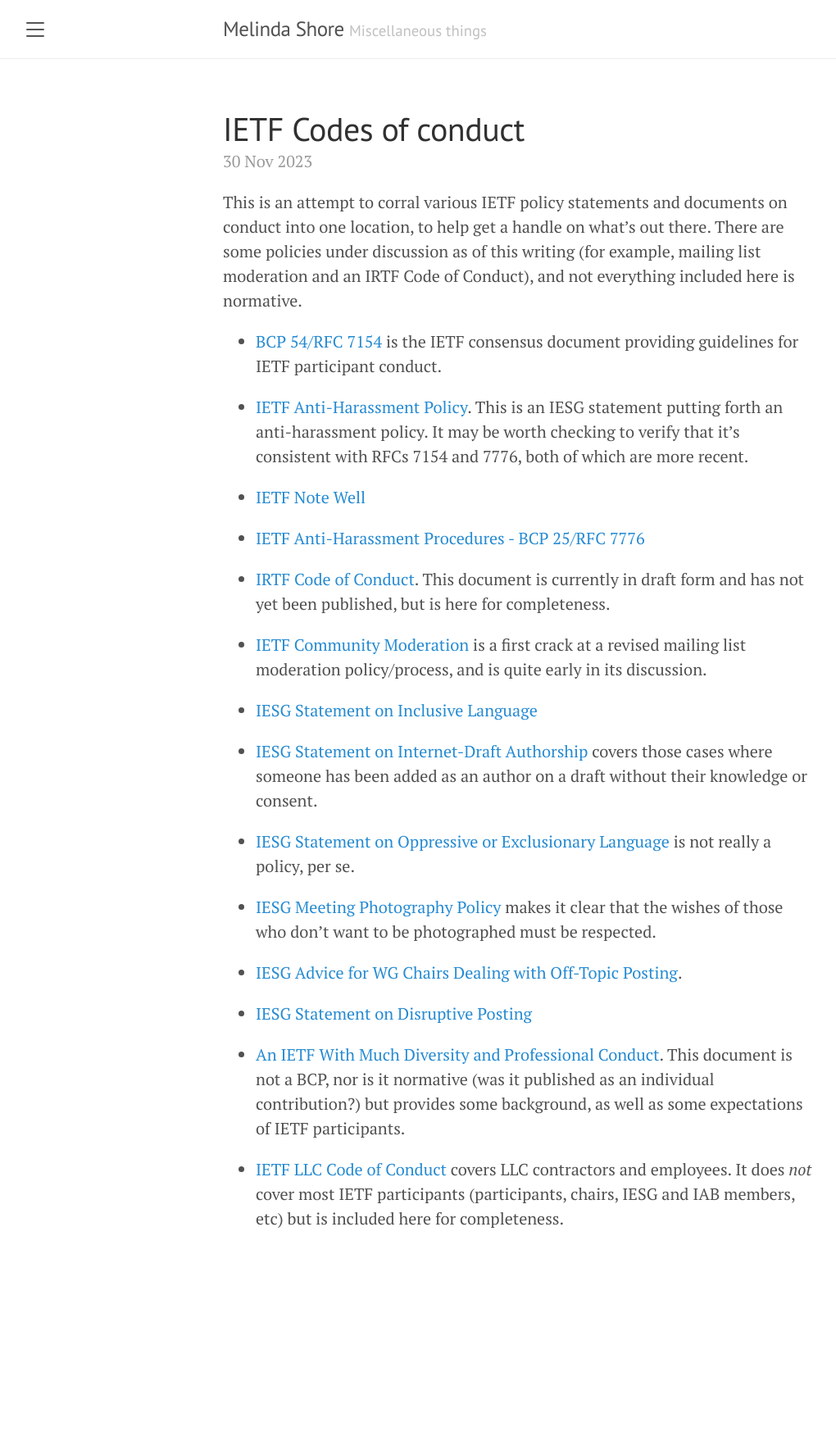
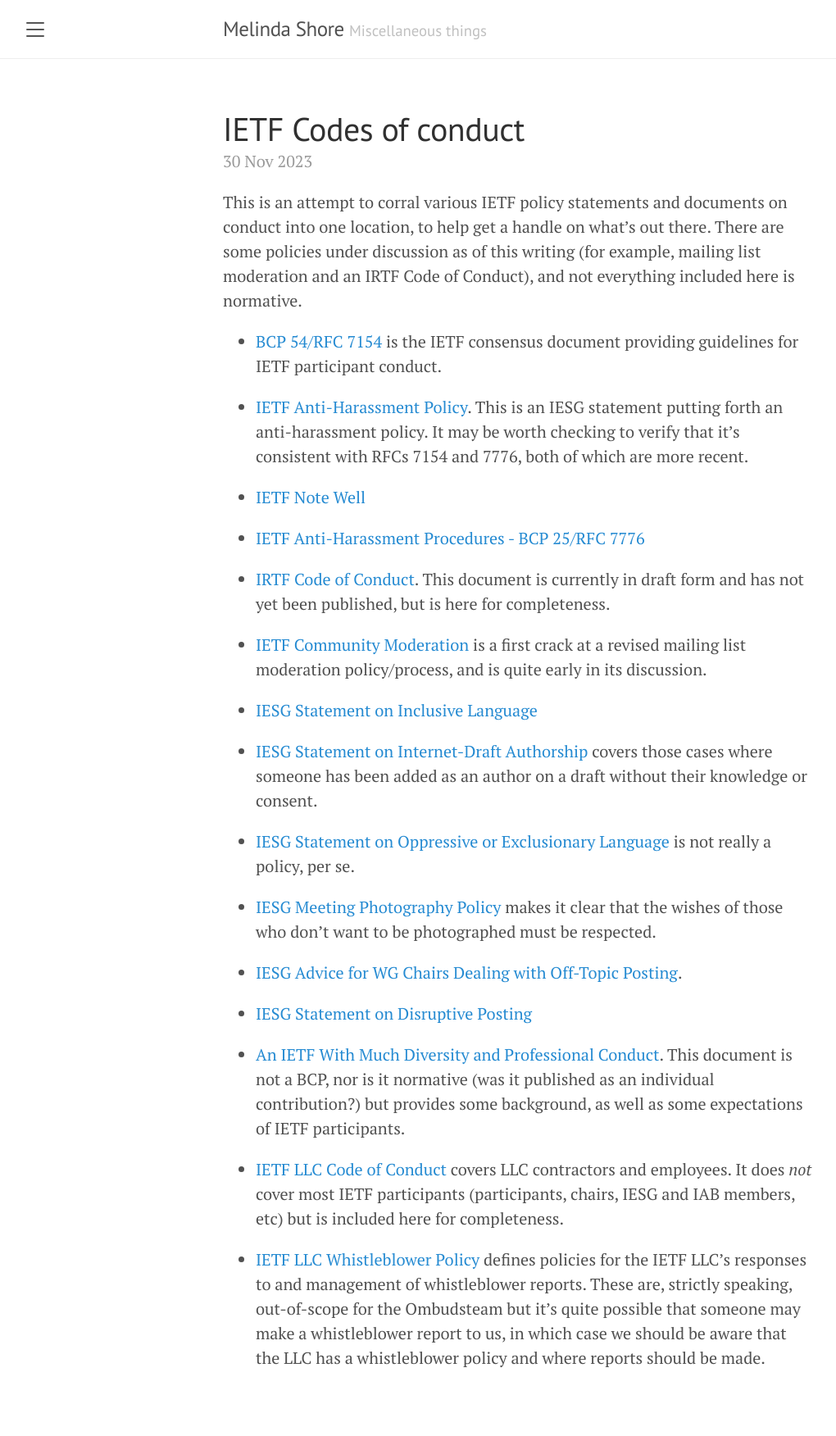
Before and after one commit to MelindaShore/MelindaShore.github.io, a Jekyll site: the page built from _posts/2023-11-30-conduct-docs.md, in a window 1280 px wide. Shown: the whole page at 82% size, without its empty margins (8-1028 px from the left). Built offline with Jekyll 4.4.1, drawn with Linux system fonts in a browser that asks for light colours; before the commit the page ends 1582 px from its top, so only the background shows below that.

Commit message:
added LLC whistleblower policy

```diff
--- a/_posts/2023-11-30-conduct-docs.md
+++ b/_posts/2023-11-30-conduct-docs.md
@@ -51,3 +51,12 @@ well as some expectations of IETF participants.
 - [IETF LLC Code of Conduct](https://www.ietf.org/about/administration/policies-procedures/code-of-conduct/) covers
 LLC contractors and employees.  It does _not_ cover most IETF
 participants (participants, chairs, IESG and IAB members, etc) but is included here for completeness.
+
+- [IETF LLC Whistleblower Policy](https://www.ietf.org/about/administration/policies-procedures/whistleblower/)
+defines policies for the IETF LLC's responses to and
+management of whistleblower reports.  These are,
+strictly speaking, out-of-scope for the Ombudsteam but
+it's quite possible that someone may make a whistleblower
+report to us, in which case we should be aware that the
+LLC has a whistleblower policy and where reports should be
+made.
```
Also changed, not shown: 5 other files.
